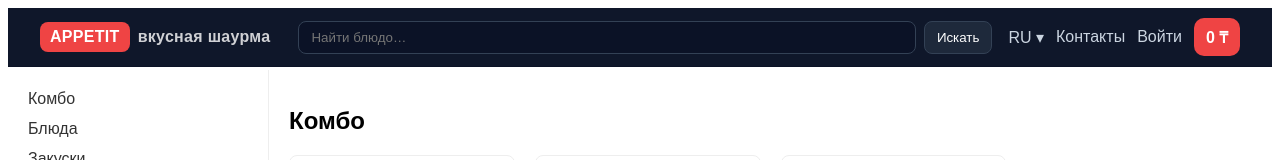
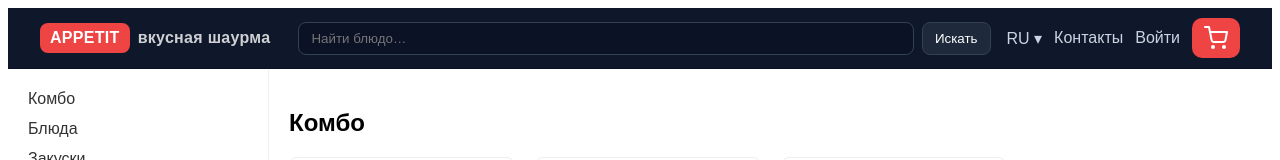
Before and after one commit to CookOld-InDuStroUka/appetit-mvp, a Next.js app in the folder apps/web/: page / in a window 1280 px wide. Shown: the top 160 px of the page. Built offline with nearby package versions, Linux system fonts and the light colour scheme.

Commit message:
feat(web): toggle cart amount display

```diff
--- a/apps/web/src/components/Header.tsx
+++ b/apps/web/src/components/Header.tsx
@@ -3,6 +3,7 @@
 
 export default function Header() {
     const [q, setQ] = useState("");
+    const cartAmount = 0;
 
     return (
         <header style={{
@@ -55,9 +56,25 @@
                     </Link>
                     <Link href="/checkout" style={{
                         background: "#ef4444", color: "#fff", textDecoration: "none",
-                        padding: "8px 12px", borderRadius: 10, fontWeight: 700
+                        padding: "8px 12px", borderRadius: 10, fontWeight: 700,
+                        display: "inline-flex", alignItems: "center", gap: 8
                     }}>
-                        0 ₸
+                        <svg
+                            xmlns="http://www.w3.org/2000/svg"
+                            width="24"
+                            height="24"
+                            viewBox="0 0 24 24"
+                            fill="none"
+                            stroke="currentColor"
+                            strokeWidth="2"
+                            strokeLinecap="round"
+                            strokeLinejoin="round"
+                        >
+                            <circle cx="9" cy="21" r="1" />
+                            <circle cx="20" cy="21" r="1" />
+                            <path d="M1 1h4l2.68 13.39a2 2 0 0 0 2 1.61h9.72a2 2 0 0 0 2-1.61L23 6H6" />
+                        </svg>
+                        {cartAmount > 0 && <span>{cartAmount} ₸</span>}
                     </Link>
                 </nav>
             </div>
```
